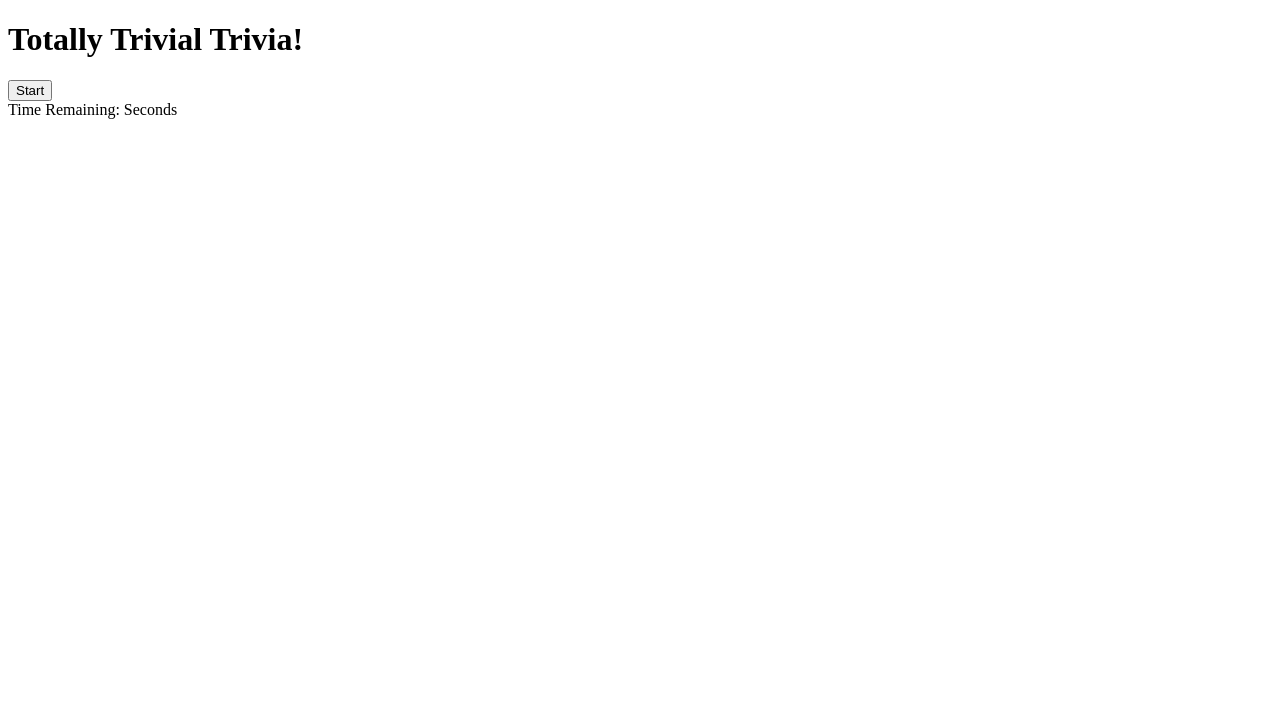
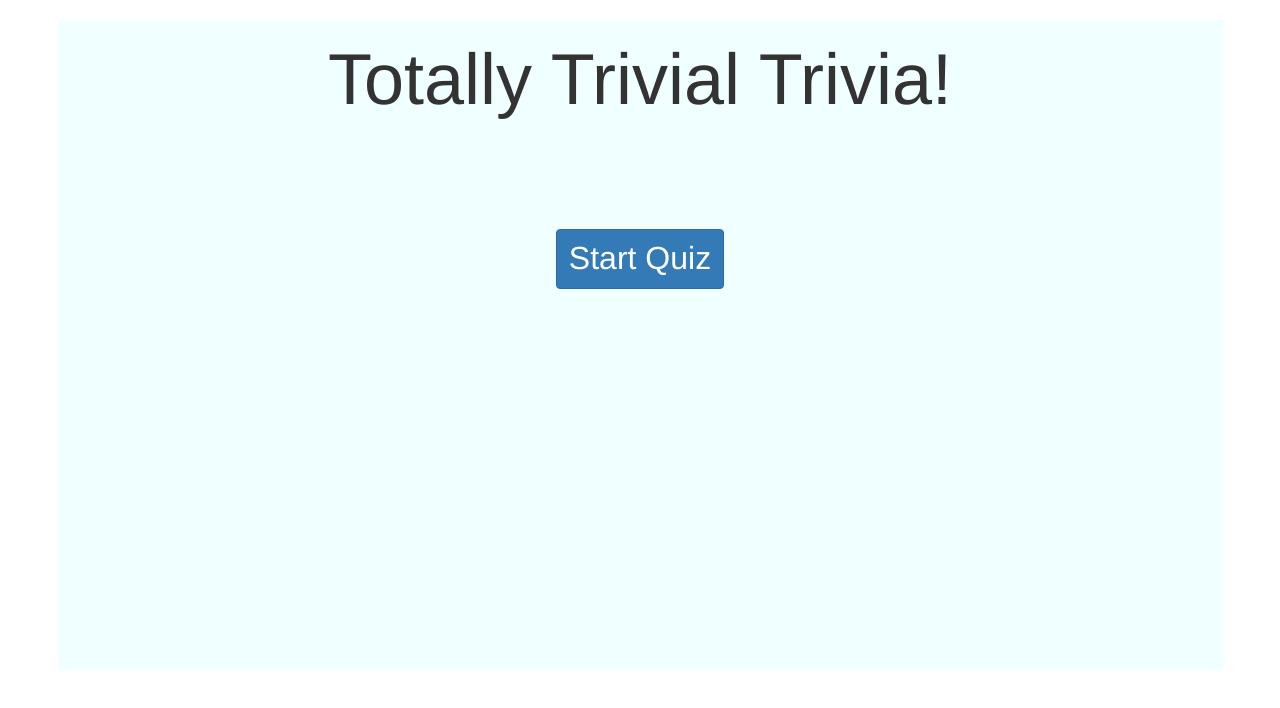
Before and after one commit to nvidyakarthik/TriviaGame, a plain HTML site: page index.html in a window 1280 px wide. Drawn offline with nearby package versions, Linux system fonts and the light colour scheme.

Commit message:
added styles for the front page

```diff
--- a/assets/css/style.css
+++ b/assets/css/style.css
@@ -0,0 +1,16 @@
+.container {
+    width: 1165px;
+    background-color: azure;
+    text-align: center;
+    height: 650px;
+    margin-top: 20px;
+}
+h1{
+    font-size:72px;
+}
+.btn{
+    font-size:32px;
+}
+#btnDiv{
+    margin-top: 100px;
+}
--- a/assets/javascript/app.js
+++ b/assets/javascript/app.js
@@ -50,7 +50,7 @@ function countDown(questionId) {
 
 
     if (seconds >= 0) {
-        $("#displayTime").html(seconds);
+        $("#displayTime").html("Time remaining "+seconds+" Seconds");
         seconds--;
         //timerCheck=setTimeout(countDown(seconds),1000);
     }
@@ -128,9 +128,9 @@ function displayQuestion() {
         $("#questionDiv").show();
 
         seconds = 10;
-        setTimer = setInterval(function () {
+        /* setTimer = setInterval(function () {
             countDown(questionNum);
-        }, 1000);
+        }, 1000); */
         $("#question").html(questionBank[questionNum]["question"]);
         for (i = 0; i < questionBank[questionNum]["choices"].length; i++){
             $("#choices").append("<div class='test' onclick='checkAnswer(" + i + "," + questionNum + ")' id=A" + i + ">" + questionBank[questionNum].choices[i] + "</div>");
--- a/index.html
+++ b/index.html
@@ -8,39 +8,62 @@
     <title>Trivia Game</title>
     <script src="https://code.jquery.com/jquery-3.3.1.min.js" integrity="sha256-FgpCb/KJQlLNfOu91ta32o/NMZxltwRo8QtmkMRdAu8="
         crossorigin="anonymous"></script>
+    <link rel="stylesheet" href="https://maxcdn.bootstrapcdn.com/bootstrap/3.3.7/css/bootstrap.min.css" integrity="sha384-BVYiiSIFeK1dGmJRAkycuHAHRg32OmUcww7on3RYdg4Va+PmSTsz/K68vbdEjh4u"
+        crossorigin="anonymous">
+    <link rel="stylesheet" href="assets/css/style.css">
     <style>
-        .test {
+        /* .test {
             height: 20px;
             width: 600px;
             border: 1px solid blanchedalmond;
             padding: 20px;
             background: azure;
 
-        }
+        } */
     </style>
 
 </head>
 
 <body>
 
+    <div class="container">
+        <div class="row">
+            <div class="col-xs-12">
                 <h1>Totally Trivial Trivia!</h1>
+            </div>
+        </div>
+        <div class="row">
             <div id="btnDiv">
-        <input id="Button1" type="button" value="Start" onclick="startQuiz()" />
+            <div class="col-xs-12">
+
+                <button id="startBtn" onclick="startQuiz()" class="btn btn-primary" >Start Quiz</button>
             </div>
+            </div>
+        </div>
+        <div class="row">
+                <div class="col-xs-12">
+
+
         <div id="questionDiv">
-        <div id="time">Time Remaining: <span id="displayTime"></span>Seconds</div>
+            <div id="time">
+                <span id="displayTime"></span></div>
 
             <div id="question"></div>
             <div id="choices"></div>
         </div>
-
         </div>
+        </div>
+        <div class="row">
         <div id="answerDiv">
             <div id="dispAnswer"></div>
         </div>
+        </div>
+        <div class="row">
         <div id="resultDiv">
 
 
+        </div>
+        </div>
     </div>
 
     <script src="assets/javascript/app.js"></script>
```
Lines whose indentation alone changed are shown as unchanged.
